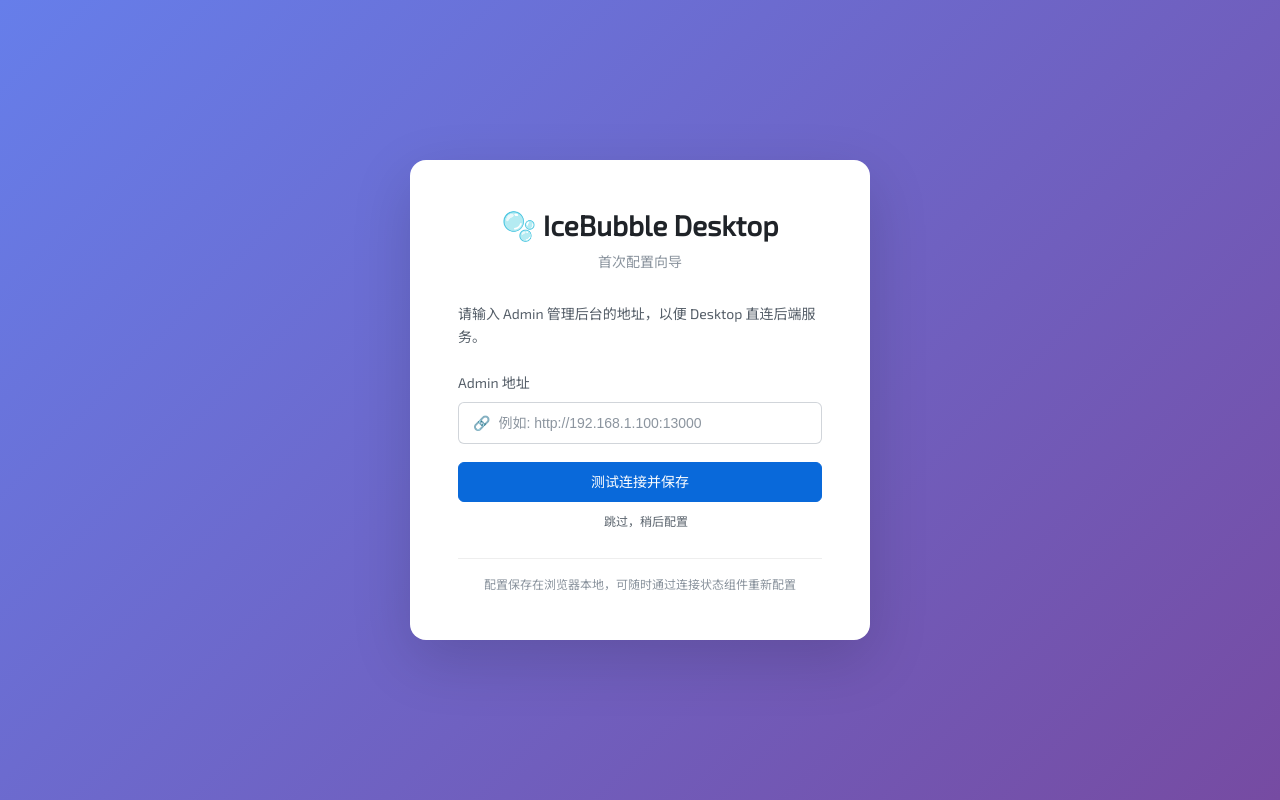
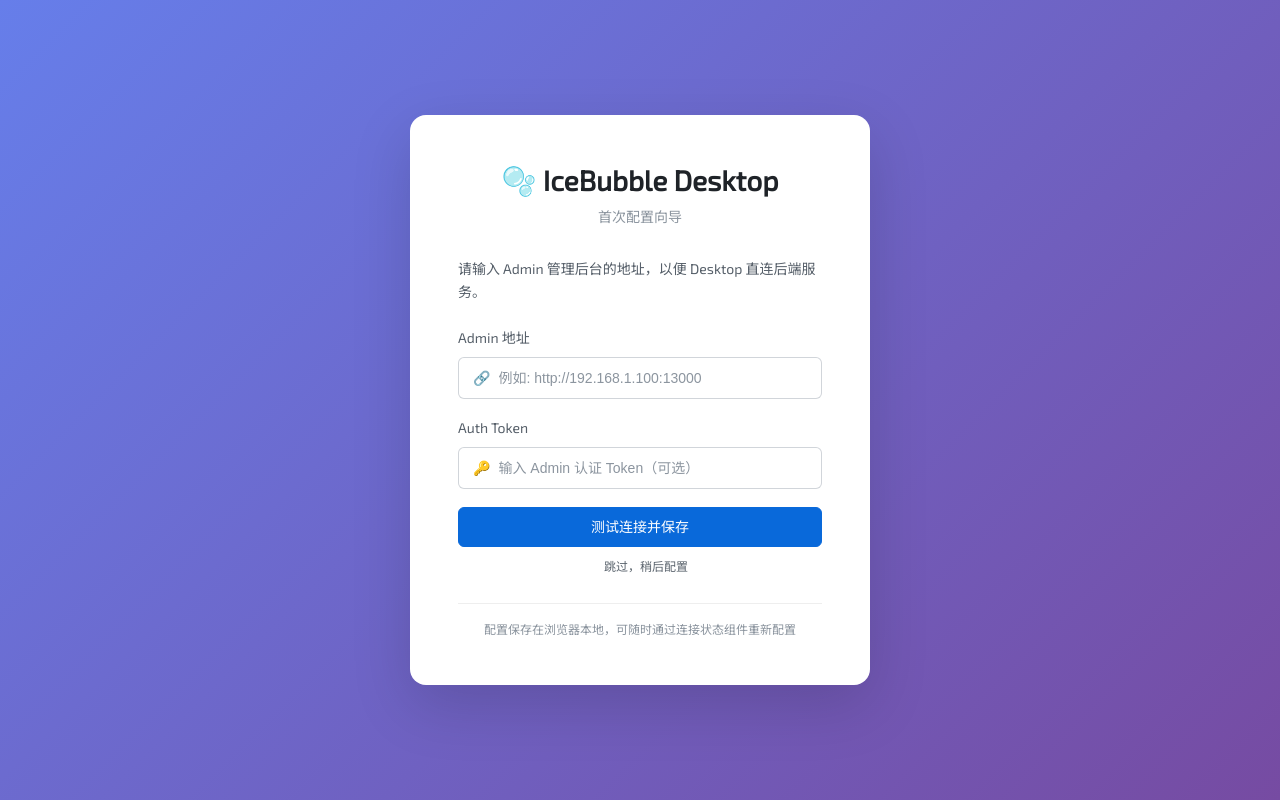
Before and after one commit to SakuraSmiles/ice-bubble, a Vue app in the folder ice-bubble-desktop/: page /setup in a window 1280 px wide. Built offline with nearby package versions, Linux system fonts and the light colour scheme.

Commit message:
fix(setup): always show token input field instead of hiding behind 401

```diff
--- a/ice-bubble-desktop/src/views/Setup.vue
+++ b/ice-bubble-desktop/src/views/Setup.vue
@@ -121,10 +121,10 @@ function handleSkip() {
             </el-input>
           </el-form-item>
 
-          <el-form-item v-if="needsToken" label="Auth Token">
+          <el-form-item label="Auth Token">
             <el-input
               v-model="authToken"
-              placeholder="输入 Admin 认证 Token"
+              placeholder="输入 Admin 认证 Token（可选）"
               size="large"
               type="password"
               show-password
@@ -135,6 +135,9 @@ function handleSkip() {
                 <span style="color: var(--el-text-color-placeholder);">🔑</span>
               </template>
             </el-input>
+            <div v-if="needsToken" style="color: var(--el-color-danger); font-size: 12px; margin-top: 4px;">
+              ⚠️ 此服务端需要认证，请输入 Token
+            </div>
           </el-form-item>
 
           <el-alert
```
